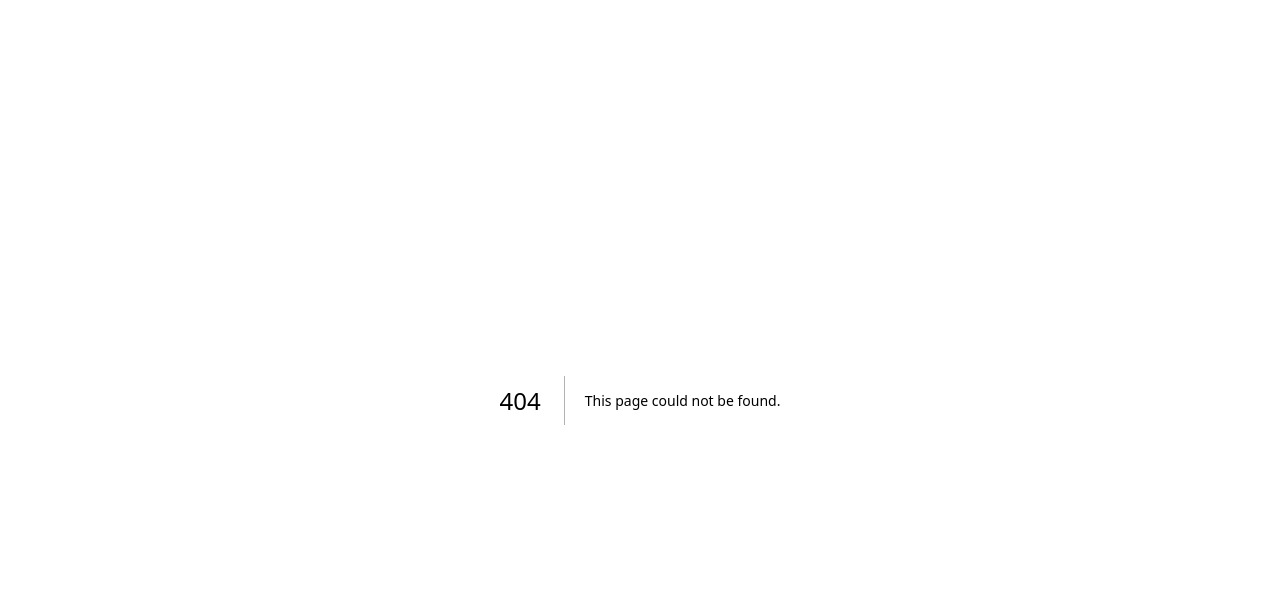
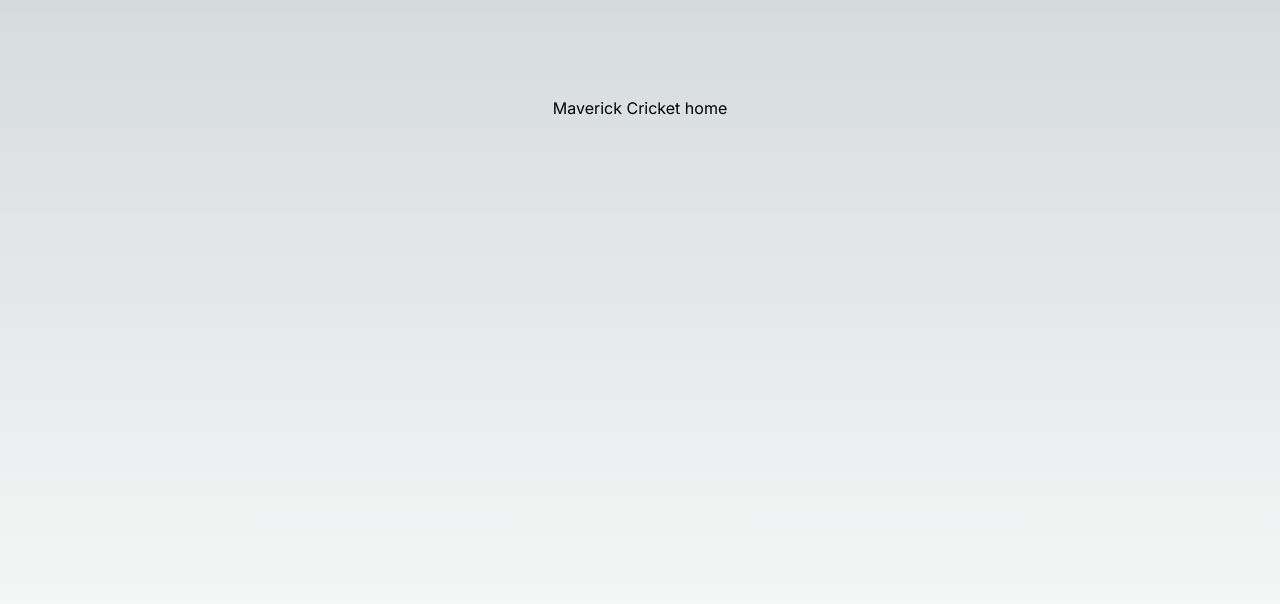
Before and after one commit to Madhukaran/maverick, a Next.js app: page /maverick/home in a window 1280 px wide. Before the commit this address had no page. Shown: the top 604 px of the page. Built offline with nearby package versions, Linux system fonts and the light colour scheme.

Commit message:
adding the home route

```diff
--- /dev/null
+++ b/src/app/home/page.js
@@ -0,0 +1,8 @@
+export default function Home() {
+
+    return (
+        <main className="flex min-h-screen flex-col items-center justify-between p-24">
+            <h1>Maverick Cricket home</h1>
+        </main>
+    )
+}
```
